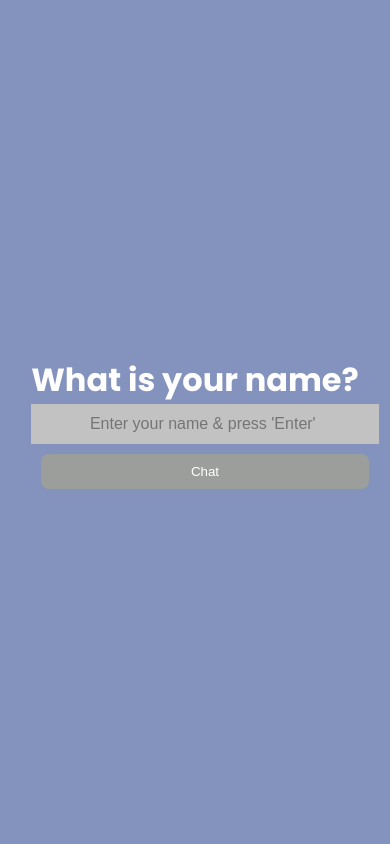
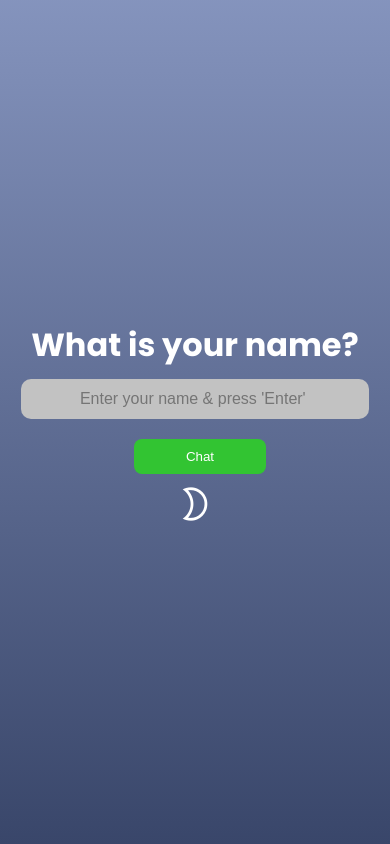
Before and after one commit to NiclanX/RobotChatBot, a Flask app: page / in a window 390 px wide. Run offline with Flask 3, Linux system fonts and the light colour scheme; some libraries are stand-ins or nearby versions.

Commit message:
Code Clean Up and Responsive Fix

```diff
--- a/chatbot/kb.json
+++ b/chatbot/kb.json
@@ -167,6 +167,10 @@
     {
       "question": "Ok",
       "answer": "How are you? "
+    },
+    {
+      "question": "",
+      "answer": "Hey"
     }
   ]
 }
--- /dev/null
+++ b/static/script.js
@@ -0,0 +1,9 @@
+const toggles = document.querySelectorAll('.material-symbols-outlined');
+
+toggles.forEach(element => {
+    element.addEventListener('click', btnClicked);
+});
+
+function btnClicked() {
+    alert("Btns Clicked");
+}
--- a/static/style.css
+++ b/static/style.css
@@ -2,7 +2,7 @@
 
 body {
     font-family: Poppins, sans-serif;
-    background-color: var(--bg-color);
+    background-image: linear-gradient(var(--bg-color), var(--bg-color-darker));
     display: flex;
     justify-content: center;
     align-items: center;
@@ -14,9 +14,10 @@ body {
 :root {
     --bot-color: #c7c7c7;
     --bot-text: #000000;
-    --bg-color: #8493bd;
-    --user-color: #1f3f97;
-    --button-color: #9c9e9c;
+    --bg-color: hsl(224, 30%, 63%);
+    --bg-color-darker: hsl(224, 30%, 32%);
+    --user-color: #4b74e3;
+    --button-color: #32c432;
     --chat-container: #ffffff;
     --username-color: #473f3f;
     --chat-padding: 10px;
@@ -104,19 +101,20 @@ img {
 }
 
 .personalize {
-    /* background-color: #44aa14; */
     display: flex;
     flex-direction: column;
     justify-content: center;
+    align-items: center;
 
 
 }
 
 .personalize input {
-    margin: 0;
+    margin: 10px;
     text-align: center;
     font-size: 12pt;
     width: 100%;
+    border-radius: var(--chat-padding);
 }
 
 
@@ -128,7 +126,9 @@ img {
     border: none;
 }
 
-
+.personalize .material-symbols-outlined {
+    color: #fff;
+}
 
 .chat-container {
     background-color: var(--chat-container);
@@ -294,11 +264,21 @@ button {
     border: none;
     color: #fff;
     display: block;
+    margin-bottom: px;
 
 }
 
+.personalize button {
+    margin-top: 10px;
+    width: 40%;
+    padding: var(--chat-padding);
+    border-radius: 8px;
+    border: none;
+    margin-bottom: 10px;
+}
+
 .header {
-    background: var(--button-color);
+    background-image: linear-gradient(var(--bg-color), var(--bg-color-darker));
     text-align: center;
     margin-bottom: 20px;
     /* position: absolute; */
--- a/templates/index.html
+++ b/templates/index.html
@@ -17,6 +17,9 @@
         <h1>What is your name?</h1>
         <input type="text" autocomplete="off" placeholder="Enter your name & press 'Enter' " id="username" onkeyup="enterCheck2(event)">
         <button onclick="logIn()">Chat</button>
+        <span class="material-symbols-outlined">
+            mode_night
+        </span>
 
     </div>
 
@@ -45,6 +48,7 @@
         <div class="type-submit">
             <input type="text" placeholder="Ask me anything" id="question" onkeyup="enterCheck(event)">
             <button id="ask" onclick="sendMessage()">Ask!</button>
+
         </div>
        </div>
     </div>
@@ -144,6 +148,8 @@
             console.log(usersName);
 
         }
+
     </script>
+    <script src="static/script.js"></script>
 </body>
 </html>
```
Also changed, not shown: other parts of static/style.css (+25 -49 lines).
